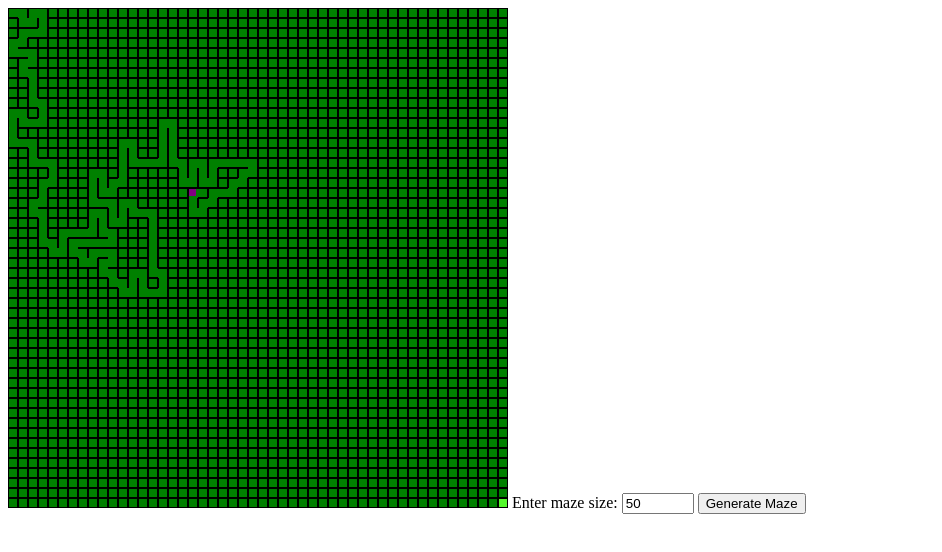
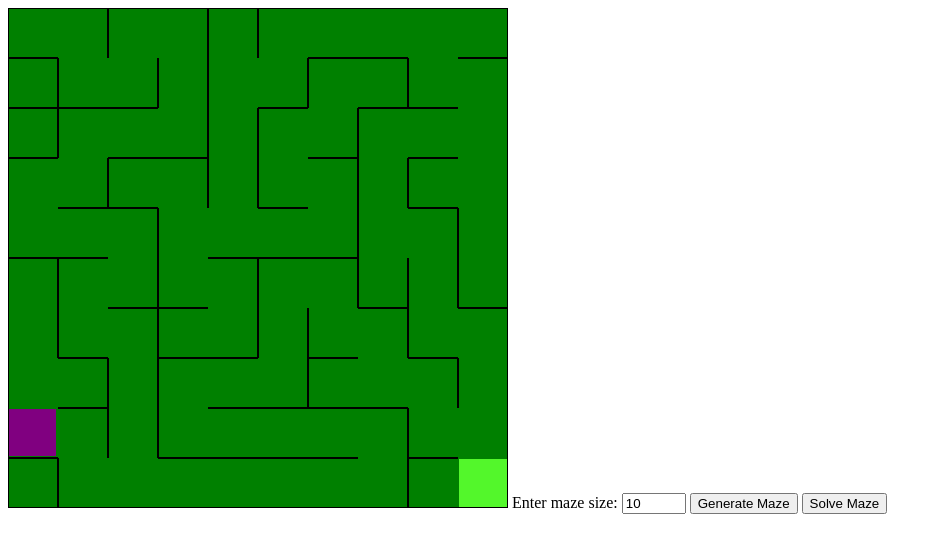
Before and after one commit to AndrewidRizk/A-Maze-Generator-and-visualizer, a plain HTML site: page index.html in a window 1280 px wide. Both pictures are taken after a click on the button "Generate Maze". Shown: the whole page, without its empty margins (0-942 px from the left). Drawn offline with Linux system fonts and the light colour scheme.

Commit message:
adding one more button

```diff
--- a/index.html
+++ b/index.html
@@ -13,8 +13,9 @@
 
         <canvas id="mazeCanvas" class="maze"></canvas>
         <label for="mazeSize">Enter maze size:</label>
-        <input type="number" id="mazeSize" min="100" max="1000" step="100" value="50">
+        <input type="number" id="mazeSize" min="5" max="50" step="100" value="10">
         <button id="generateButton">Generate Maze</button>
+        <button id="SolveMaze">Solve Maze</button>
         <script src="mazeGenerator.js"></script>
     </body>
 
--- a/mazeGenerator.js
+++ b/mazeGenerator.js
@@ -51,15 +51,10 @@ class Maze {
 
   }
 
+
      // Ensure resetMaze correctly resets canvas size and reinitializes the maze
-  resetMaze(size) {
-      console.log("resetMaze called with value")
-      console.log(size)
-      this.canvas.width = size;
-      this.canvas.height = size;
-      console.log(this.canvas.width)
-      this.setup();
-      this.draw();
+  getMaze_creator() {
+    return this.Maze_creator
   }
 
 
@@ -160,7 +155,7 @@ class Cell {
     this.rowNum = rowNum;
     this.colNum = colNum;
     this.visited = false;
-    this. maze_creator= maze_creator;
+    this.maze_creator= maze_creator;
 
     this.walls = {
       topWall: true,
@@ -403,16 +398,22 @@ function generateMaze() {
       console.error("Invalid maze size");
       return;
   }
-  let newMaze = new Maze(500, mazeSize, mazeSize);
+  newMaze = new Maze(500, mazeSize, mazeSize);
   newMaze.setup();
   newMaze.draw();
-  newMaze.show()
+  console.log(newMaze.getMaze_creator());
 }
 
+function SolveMazeApi(){
+  console.log("Solve Maze Api button clicked"); // Add this line to test
+}
 // Listen for click event on the "Generate Maze" button
 let generateButton = document.getElementById("generateButton");
 generateButton.addEventListener("click", generateMaze);
 
+let SolveMaze = document.getElementById("SolveMaze");
+SolveMaze.addEventListener("click", SolveMazeApi);
+
 // Setup and draw the initial maze
 newMaze.setup();
 newMaze.draw();
```
